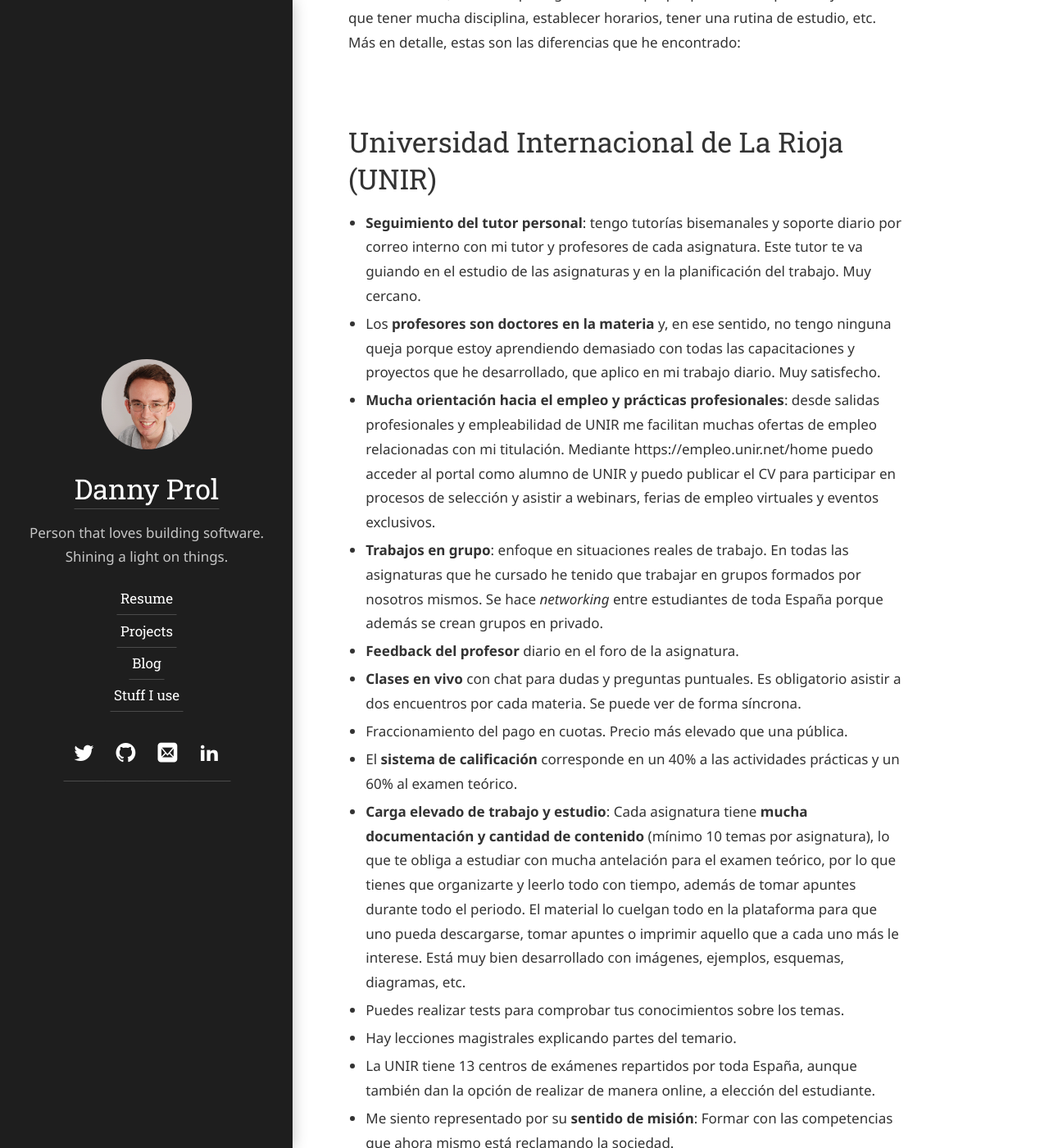
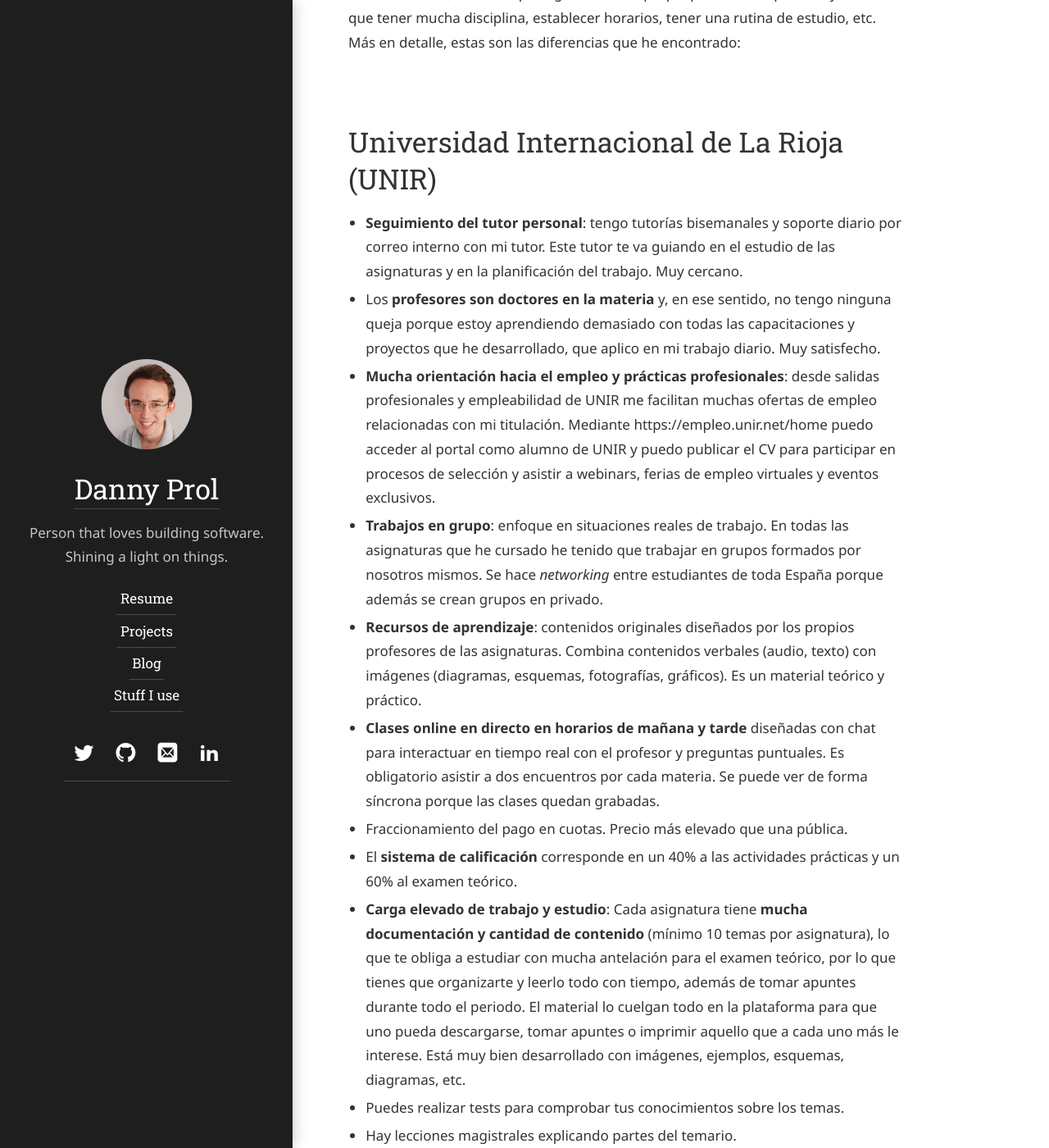
Before and after one commit to dprol/dprol.github.io, a Jekyll site: the page built from hydejack/_posts/2021-07-04-uoc-unir.md, in a window 1280 px wide and 1400 px high, scrolled down 1051 px. Shown: the whole window at 82% size. Built offline with Jekyll 4.4.1, drawn with Linux system fonts in a browser that asks for light colours; some web fonts are replaced.

Commit message:
Update 2021-07-04-uoc-unir.md

```diff
--- a/hydejack/_posts/2021-07-04-uoc-unir.md
+++ b/hydejack/_posts/2021-07-04-uoc-unir.md
@@ -13,12 +13,12 @@
 
 # Universidad Internacional de La Rioja (UNIR)
 
-- **Seguimiento del tutor personal**: tengo tutorías bisemanales y soporte diario por correo interno con mi tutor y profesores de cada asignatura. Este tutor te va guiando en el estudio de las asignaturas y en la planificación del trabajo. Muy cercano.
+- **Seguimiento del tutor personal**: tengo tutorías bisemanales y soporte diario por correo interno con mi tutor. Este tutor te va guiando en el estudio de las asignaturas y en la planificación del trabajo. Muy cercano.
 - Los **profesores son doctores en la materia** y, en ese sentido, no tengo ninguna queja porque estoy aprendiendo demasiado con todas las capacitaciones y proyectos que he desarrollado, que aplico en mi trabajo diario. Muy satisfecho.
 - **Mucha orientación hacia el empleo y prácticas profesionales**: desde salidas profesionales y empleabilidad de UNIR me facilitan muchas ofertas de empleo relacionadas con mi titulación. Mediante https://empleo.unir.net/home puedo acceder al portal como alumno de UNIR y puedo publicar el CV para participar en procesos de selección y asistir a webinars, ferias de empleo virtuales y eventos exclusivos.
 - **Trabajos en grupo**: enfoque en situaciones reales de trabajo. En todas las asignaturas que he cursado he tenido que trabajar en grupos formados por nosotros mismos. Se hace _networking_ entre estudiantes de toda España porque además se crean grupos en privado.
-- **Feedback del profesor** diario en el foro de la asignatura.
-- **Clases en vivo** con chat para dudas y preguntas puntuales. Es obligatorio asistir a dos encuentros por cada materia. Se puede ver de forma síncrona.
+- **Recursos de aprendizaje**: contenidos originales diseñados por los propios profesores de las asignaturas. Combina contenidos verbales (audio, texto) con imágenes (diagramas, esquemas, fotografías, gráficos). Es un material teórico y práctico.
+- **Clases online en directo en horarios de mañana y tarde** diseñadas con chat para interactuar en tiempo real con el profesor y preguntas puntuales. Es obligatorio asistir a dos encuentros por cada materia. Se puede ver de forma síncrona porque las clases quedan grabadas.
 - Fraccionamiento del pago en cuotas. Precio más elevado que una pública.
 - El **sistema de calificación** corresponde en un 40% a las actividades prácticas y un 60% al examen teórico.
 - **Carga elevado de trabajo y estudio**: Cada asignatura tiene **mucha documentación y cantidad de contenido** (mínimo 10 temas por asignatura), lo que te obliga a estudiar con mucha antelación para el examen teórico, por lo que tienes que organizarte y leerlo todo con tiempo, además de tomar apuntes durante todo el periodo. El material lo cuelgan todo en la plataforma para que uno pueda descargarse, tomar apuntes o imprimir aquello que a cada uno más le interese. Está muy bien desarrollado con imágenes, ejemplos, esquemas, diagramas, etc.
```
